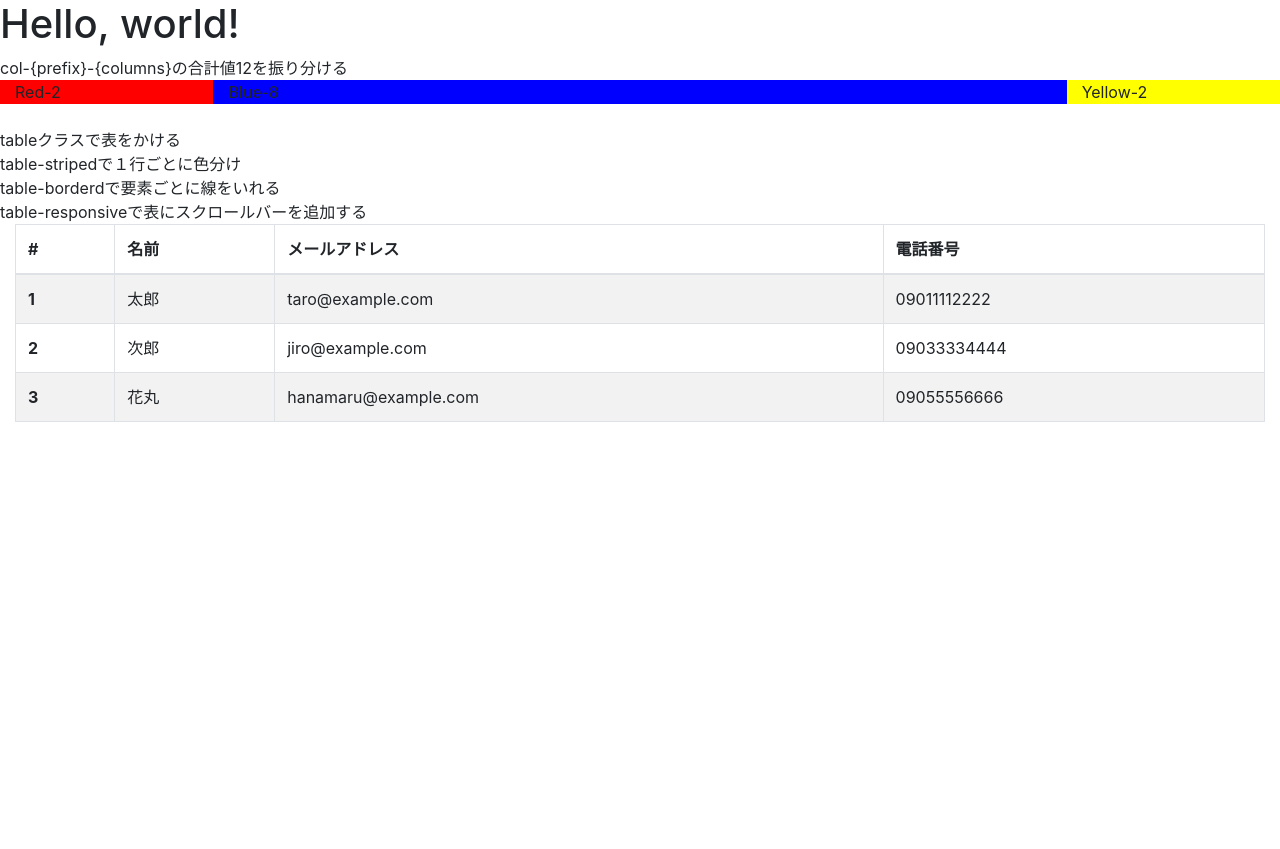
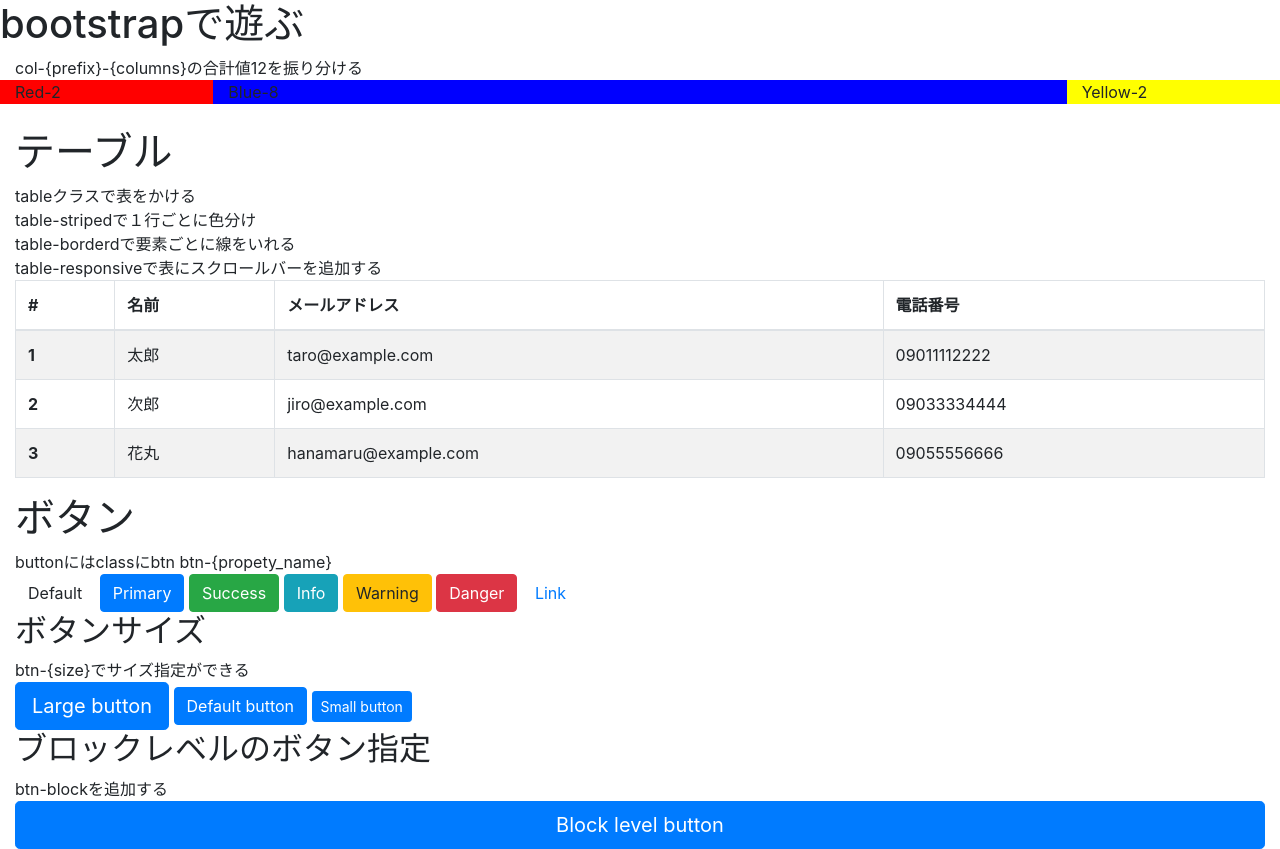
Before and after one commit to kazato110tm/bootstrap4_1, a plain HTML site: page index.html in a window 1280 px wide. Before the commit the page ends 800 px from the top, so only its background shows below. Drawn offline with nearby package versions, Linux system fonts and the light colour scheme.

Commit message:
add button

```diff
--- a/index.html
+++ b/index.html
@@ -5,17 +5,17 @@
         <meta name="viewport" content="width=device-width, initial-scale=1, shrink-to-fit=no">
 
         <link rel="stylesheet" href="https://stackpath.bootstrapcdn.com/bootstrap/4.2.1/css/bootstrap.min.css" integrity="sha384-GJzZqFGwb1QTTN6wy59ffF1BuGJpLSa9DkKMp0DgiMDm4iYMj70gZWKYbI706tWS" crossorigin="anonymous">
-        <title>Hello,world!</title>
+        <title>bootstrap</title>
     </head>
     <body>
-        <h1>Hello, world!</h1>
+        <h1>bootstrapで遊ぶ</h1>
 
         <script src="https://code.jquery.com/jquery-3.3.1.slim.min.js" integrity="sha384-q8i/X+965DzO0rT7abK41JStQIAqVgRVzpbzo5smXKp4YfRvH+8abtTE1Pi6jizo" crossorigin="anonymous"></script>
         <script src="https://cdnjs.cloudflare.com/ajax/libs/popper.js/1.14.6/umd/popper.min.js" integrity="sha384-wHAiFfRlMFy6i5SRaxvfOCifBUQy1xHdJ/yoi7FRNXMRBu5WHdZYu1hA6ZOblgut" crossorigin="anonymous"></script>
         <script src="https://stackpath.bootstrapcdn.com/bootstrap/4.2.1/js/bootstrap.min.js" integrity="sha384-B0UglyR+jN6CkvvICOB2joaf5I4l3gm9GU6Hc1og6Ls7i6U/mkkaduKaBhlAXv9k" crossorigin="anonymous"></script>
 
-        col-{prefix}-{columns}の合計値12を振り分ける
         <div class="container-fluid">
+            col-{prefix}-{columns}の合計値12を振り分ける
             <div class="row">
                 <div class="col-sm-2" style="background-color: red;">Red-2</div>
                 <div class="col-sm-8" style="background-color: blue;">Blue-8</div>
@@ -24,11 +24,12 @@
         </div>
         <br>
 
-        tableクラスで表をかける<br>
-        table-stripedで１行ごとに色分け<br>
-        table-borderdで要素ごとに線をいれる<br>
-        table-responsiveで表にスクロールバーを追加する<br>
         <div class="container-fluid">
+            <h1>テーブル</h1>
+            tableクラスで表をかける<br>
+            table-stripedで１行ごとに色分け<br>
+            table-borderdで要素ごとに線をいれる<br>
+            table-responsiveで表にスクロールバーを追加する<br>
             <div class="table-responsive">
                 <table class="table table-striped table-bordered">
                     <thead>
@@ -62,5 +63,27 @@
                 </table>
             </div>
         </div>
+
+        <div class="container-fluid">
+            <h1>ボタン</h1>
+            buttonにはclassにbtn btn-{propety_name}<br>
+            <button type="button" class="btn btn-default">Default</button>
+            <button type="button" class="btn btn-primary">Primary</button>
+            <button type="button" class="btn btn-success">Success</button>
+            <button type="button" class="btn btn-info">Info</button>
+            <button type="button" class="btn btn-warning">Warning</button>
+            <button type="button" class="btn btn-danger">Danger</button>
+            <button type="button" class="btn btn-link">Link</button>
+
+            <h2>ボタンサイズ</h2>
+            btn-{size}でサイズ指定ができる<br>
+            <button type="button" class="btn btn-primary btn-lg">Large button</button>
+            <button type="button" class="btn btn-primary">Default button</button>
+            <button type="button" class="btn btn-primary btn-sm">Small button</button>
+
+            <h2>ブロックレベルのボタン指定</h2>
+            btn-blockを追加する
+            <button type="button" class="btn btn-primary btn-lg btn-block">Block level button</button>
+        </div>
     </body>
 </html>
```
